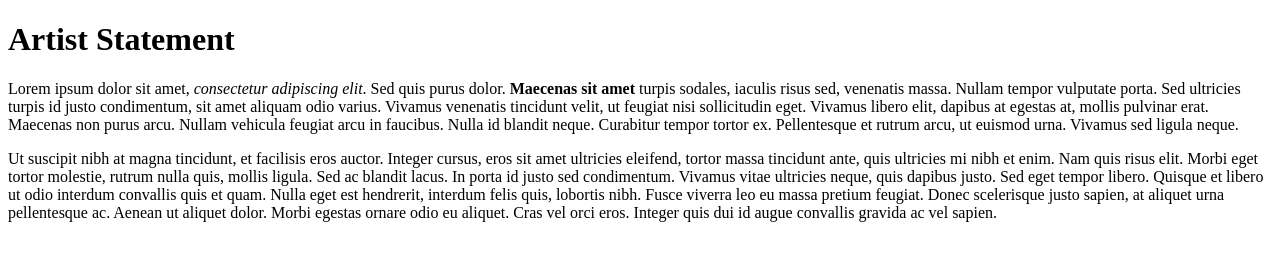
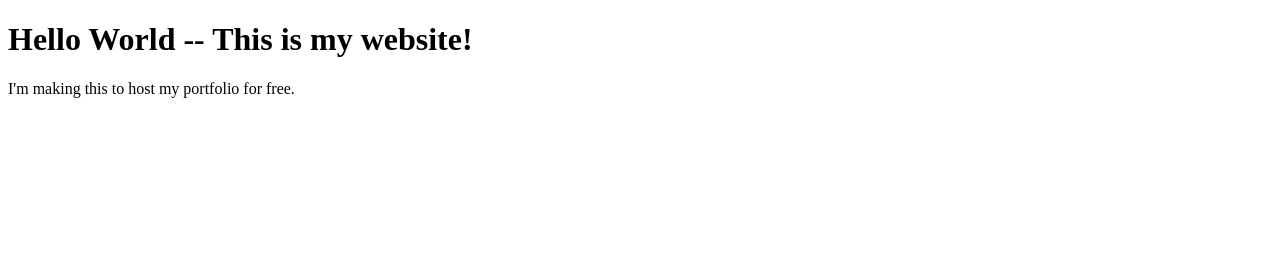
Before and after one commit to alvarezdaniela/alvarezdaniela.github.io, a plain HTML site: page index.html in a window 1280 px wide. Drawn offline with Linux system fonts and the light colour scheme.

Commit message:
Updated Index

```diff
--- a/index.html
+++ b/index.html
@@ -1,22 +1,11 @@
 <!DOCTYPE html>
 <html>
-
-<head>
-  <meta charset="utf-8">
-  <title>(your name) | statement</title>
-  <link rel="stylesheet" type="text/css" href="main.css">
-</head>
-
-<body>
-  <h1>Artist Statement</h1>
-  <p>Lorem ipsum dolor sit amet, <em>consectetur adipiscing elit</em>. Sed quis purus dolor. <strong>Maecenas sit amet</strong> turpis sodales, iaculis risus sed, venenatis massa. Nullam tempor vulputate porta. Sed ultricies turpis id justo condimentum, sit amet aliquam odio varius.
-    Vivamus venenatis tincidunt velit, ut feugiat nisi sollicitudin eget. Vivamus libero elit, dapibus at egestas at, mollis pulvinar erat. Maecenas non purus arcu. Nullam vehicula feugiat arcu in faucibus. Nulla id blandit neque. Curabitur tempor tortor
-    ex. Pellentesque et rutrum arcu, ut euismod urna. Vivamus sed ligula neque.</p>
-  <p>Ut suscipit nibh at magna tincidunt, et facilisis eros auctor. Integer cursus, eros sit amet ultricies eleifend, tortor massa tincidunt ante, quis ultricies mi nibh et enim. Nam quis risus elit. Morbi eget tortor molestie, rutrum nulla quis, mollis
-    ligula. Sed ac blandit lacus. In porta id justo sed condimentum. Vivamus vitae ultricies neque, quis dapibus justo. Sed eget tempor libero. Quisque et libero ut odio interdum convallis quis et quam. Nulla eget est hendrerit, interdum felis quis, lobortis
-    nibh. Fusce viverra leo eu massa pretium feugiat. Donec scelerisque justo sapien, at aliquet urna pellentesque ac. Aenean ut aliquet dolor. Morbi egestas ornare odio eu aliquet. Cras vel orci eros. Integer quis dui id augue convallis gravida ac vel
-    sapien.
-  </p>
-</body>
-
+  <head>
+    <meta charset="utf-8">
+    <title>(Your Name)</title>
+  </head>
+  <body>
+    <h1>Hello World -- This is my website!</h1>
+    <p>I'm making this to host my portfolio for free.</p>
+  </body>
 </html>
```
